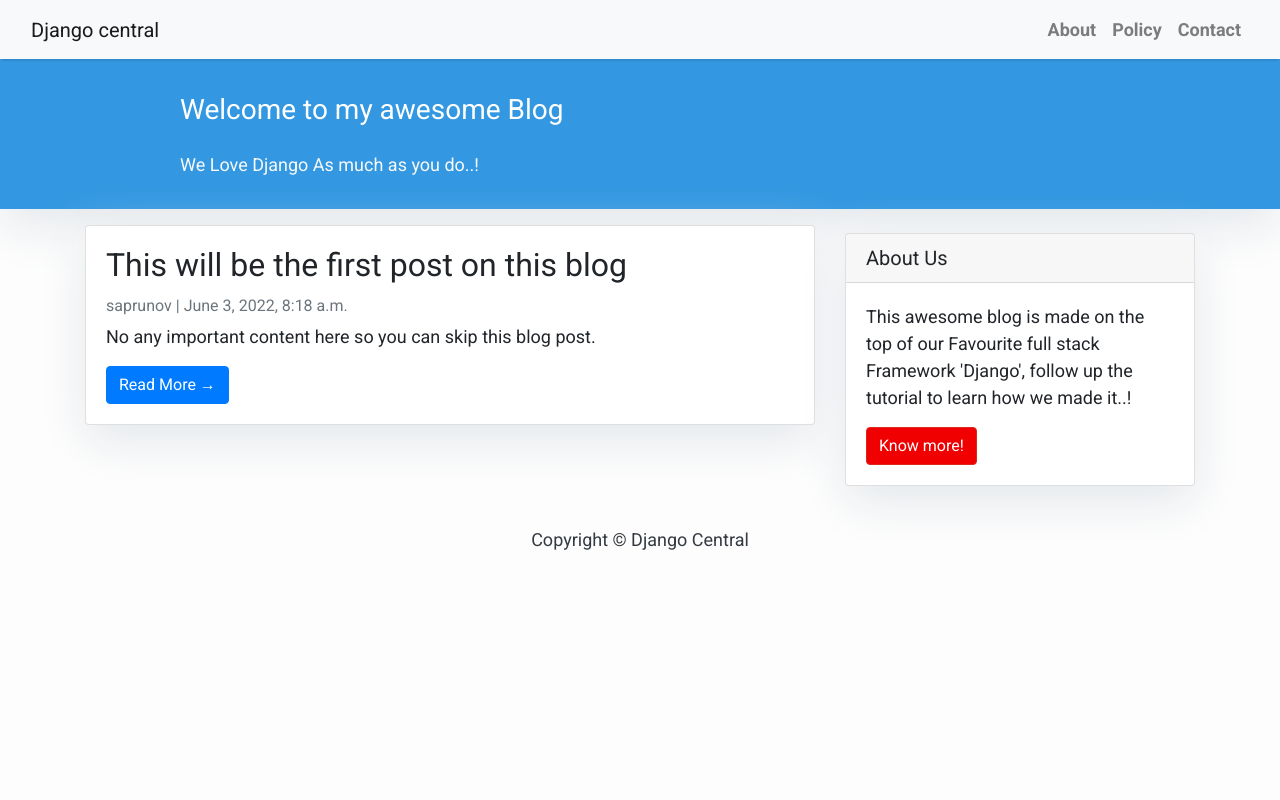
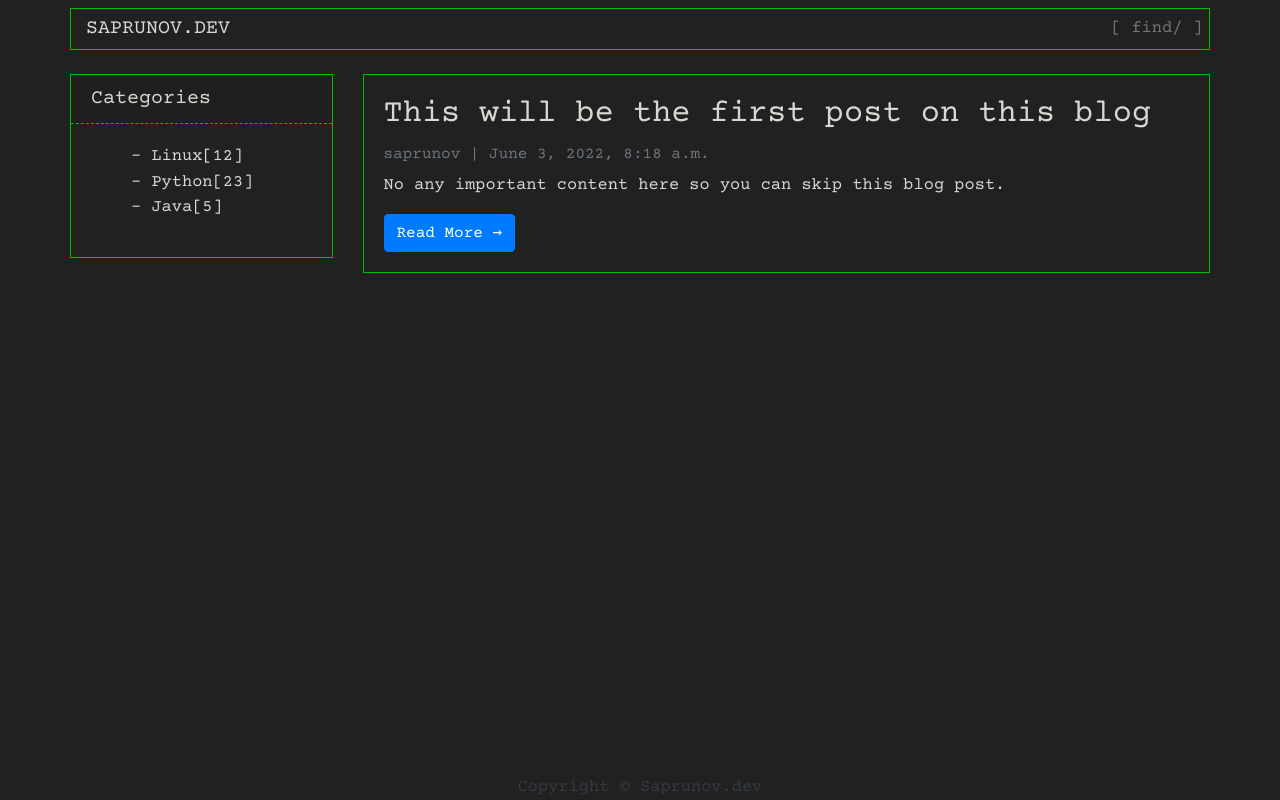
Before and after one commit to saprunovdev/blog, a Django app: page / in a window 1280 px wide. Run offline with Django 4.2, Linux system fonts and the light colour scheme; data comes from the database, SQL or seed files in the repository; some libraries are stand-ins or nearby versions.

Commit message:
change style

```diff
--- a/blog/templates/base.html
+++ b/blog/templates/base.html
@@ -2,58 +2,89 @@
 <html>
 
     <head>
-        <title>Django Central</title>
-        <link href="https://fonts.googleapis.com/css?family=Roboto:400,700" rel="stylesheet">
+        <title>blog.saprunov.dev</title>
+
+<link>
+
+        <link rel="preconnect" href="https://fonts.googleapis.com">
+        <link rel="preconnect" href="https://fonts.gstatic.com" crossorigin>
+        <link href="https://fonts.googleapis.com/css2?family=Courier+Prime&display=swap" rel="stylesheet">
         <meta name="google" content="notranslate" />
         <meta name="viewport" content="width=device-width, initial-scale=1" />
-        <link rel="stylesheet" href="https://maxcdn.bootstrapcdn.com/bootstrap/4.0.0/css/bootstrap.min.css" integrity="sha384-Gn5384xqQ1aoWXA+058RXPxPg6fy4IWvTNh0E263XmFcJlSAwiGgFAW/dAiS6JXm"
-            crossorigin="anonymous" />
+        <link rel="stylesheet" href="https://cdn.jsdelivr.net/npm/bootstrap@4.3.1/dist/css/bootstrap.min.css" integrity="sha384-ggOyR0iXCbMQv3Xipma34MD+dH/1fQ784/j6cY/iJTQUOhcWr7x9JvoRxT2MZw1T" crossorigin="anonymous">
     </head>
 
-    <body>
+    <body class="d-flex flex-column min-vh-100">
         <style>
             body {
-            font-family: "Roboto", sans-serif;
+            font-family: "Courier Prime", monospace;
             font-size: 17px;
-            background-color: #fdfdfd;
-        }
-        .shadow {
-            box-shadow: 0 4px 2px -2px rgba(0, 0, 0, 0.1);
-        }
+            background-color: #212121;
+            }
+
+            input{
+            border-style: none;
+            background: transparent;
+            max-width: 100px;
+            }
+
+            p,h1,h2,h3,h4,h5,h6{
+                color: #D8D7D1;
+            }
+
+            a{
+                color: #D8D7D1;
+            }
+
         .btn-danger {
             color: #fff;
             background-color: #f00000;
             border-color: #dc281e;
         }
         .masthead {
-            background: #3398E1;
             height: auto;
             padding-bottom: 15px;
-            box-shadow: 0 16px 48px #E3E7EB;
             padding-top: 10px;
         }
+
+        .card{
+            box-shadow: none;
+            border-radius: 0;
+            background-color: transparent;
+            border: solid 1px #00BF00;
+        }
+        .card-header {
+            border-bottom: dashed 1px #00BF00;
+        }
+
+        .navbar-brand{
+            color: #D8D7D1;
+            margin-left: 15px;
+        }
+
+        .container{
+            flex-wrap: wrap;
+        }
+
+        .green-stroke{
+            border-radius: 0;
+            background-color: transparent;
+            border: solid 1px #00BF00;
+        }
+
+        .container{
+            padding-left: 0px;
+            padding-right: 0px;
+        }
+
     </style>
 
         <!-- Navigation -->
-        <nav class="navbar navbar-expand-lg navbar-light bg-light shadow" id="mainNav">
-            <div class="container-fluid">
-                <a class="navbar-brand" href="{% url 'home' %}">Django central</a>
-                <button class="navbar-toggler navbar-toggler-right" type="button" data-toggle="collapse" data-target="#navbarResponsive"
-                    aria-controls="navbarResponsive" aria-expanded="false" aria-label="Toggle navigation">
-                    <span class="navbar-toggler-icon"></span>
-                </button>
-                <div class="collapse navbar-collapse" id="navbarResponsive">
-                    <ul class="navbar-nav ml-auto">
-                        <li class="nav-item text-black">
-                            <a class="nav-link text-black font-weight-bold" href="#">About</a>
-                        </li>
-                        <li class="nav-item text-black">
-                            <a class="nav-link text-black font-weight-bold" href="#">Policy</a>
-                        </li>
-                        <li class="nav-item text-black">
-                            <a class="nav-link text-black font-weight-bold" href="#">Contact</a>
-                        </li>
-                    </ul>
+        <nav class="navbar" id="mainNav">
+            <div class="container green-stroke">
+                <div class="container-fluid"></div>
+                    <a class="navbar-brand" href="{% url 'home' %}">SAPRUNOV.DEV</a>
+                    <input type="text" placeholder="[ find/ ]">
                 </div>
             </div>
         </nav>
@@ -61,8 +92,8 @@
         <!-- Content Goes here -->
         {% endblock content %}
         <!-- Footer -->
-        <footer class="py-3 bg-grey">
-            <p class="m-0 text-dark text-center ">Copyright &copy; Django Central</p>
+        <footer class="mt-auto">
+            <p class="m-0 text-dark text-center ">Copyright &copy; Saprunov.dev</p>
         </footer>
     </body>
 </html>
--- a/blog/templates/index.html
+++ b/blog/templates/index.html
@@ -1,39 +1,11 @@
 {% extends "base.html" %}
 {% block content %}
-<style>
-    body {
-        font-family: "Roboto", sans-serif;
-        font-size: 18px;
-        background-color: #fdfdfd;
-    }
 
-    .head_text {
-        color: white;
-    }
-
-    .card {
-        box-shadow: 0 16px 48px #E3E7EB;
-    }
-</style>
-
-<header class="masthead">
-    <div class="overlay"></div>
-    <div class="container">
-        <div class="row">
-            <div class=" col-md-8 col-md-10 mx-auto">
-                <div class="site-heading">
-                    <h3 class=" site-heading my-4 mt-3 text-white"> Welcome to my awesome Blog </h3>
-                    <p class="text-light">We Love Django As much as you do..! &nbsp
-                    </p>
-                </div>
-            </div>
-        </div>
-    </div>
-</header>
 <div class="container">
     <div class="row">
         <!-- Blog Entries Column -->
-        <div class="col-md-8 mt-3 left">
+        {% block sidebar %} {% include 'sidebar.html' %} {% endblock sidebar %}
+        <div class="col-md-9 mt-3 left">
             {% for post in post_list %}
             <div class="card mb-4">
                 <div class="card-body">
@@ -45,7 +17,7 @@
             </div>
             {% endfor %}
         </div>
-        {% block sidebar %} {% include 'sidebar.html' %} {% endblock sidebar %}
+
     </div>
 </div>
 {%endblock%}
--- a/blog/templates/sidebar.html
+++ b/blog/templates/sidebar.html
@@ -1,20 +1,15 @@
 {% block sidebar %}
 
-<style>
-        .card{
-            box-shadow: 0 16px 48px #E3E7EB;
-        }
-
-</style>
-
 <!-- Sidebar Widgets Column -->
-<div class="col-md-4 float-right ">
-<div class="card my-4">
-        <h5 class="card-header">About Us</h5>
+<div class="col-md-3 float-left ">
+<div class="card my-3">
+        <h5 class="card-header">Categories</h5>
     <div class="card-body">
-        <p class="card-text"> This awesome blog is made on the top of our Favourite full stack Framework 'Django', follow up the tutorial to learn how we made it..!</p>
-        <a href="https://djangocentral.com/building-a-blog-application-with-django"
-           class="btn btn-danger">Know more!</a>
+        <ul>
+        <li><a href="#">- Linux[12]</a></li>
+        <li><a href="#">- Python[23]</a></li>
+        <li><a href="#">- Java[5]</a></li>
+        </ul>
     </div>
 </div>
 </div>
```
